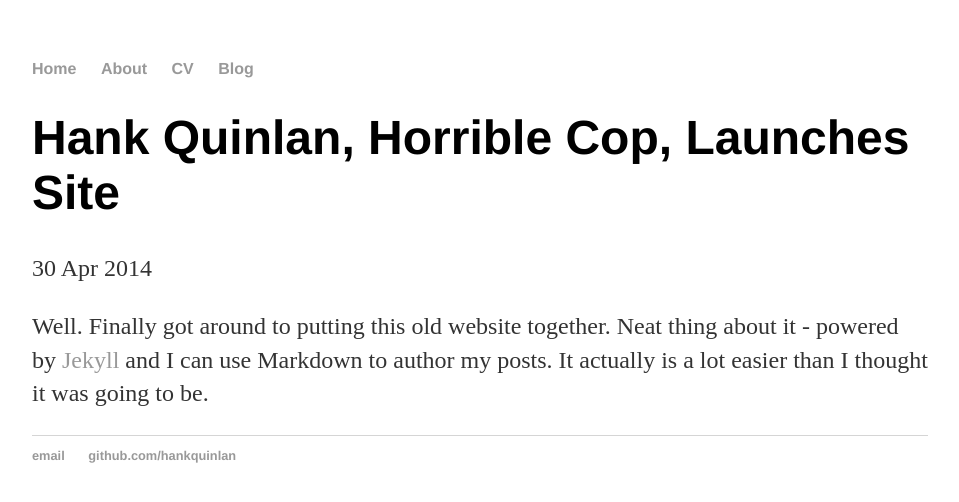
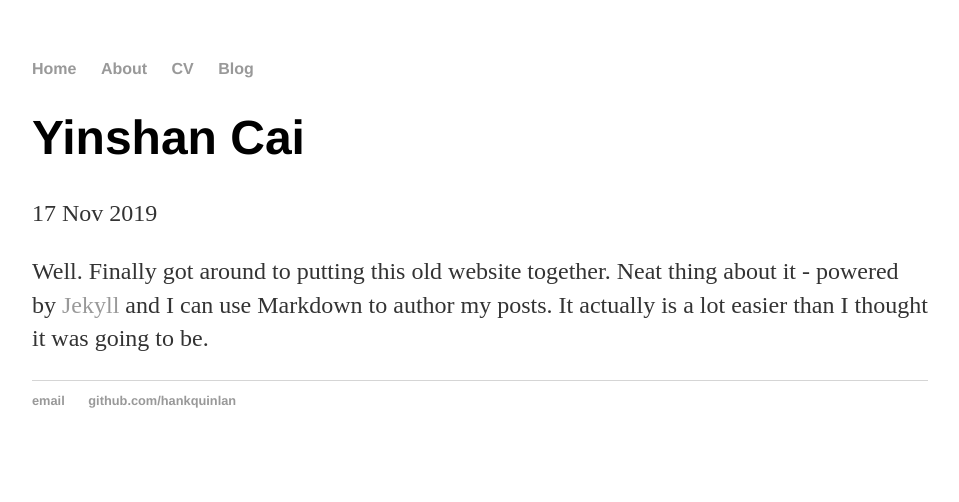
Before and after one commit to CAIYinshan/backup, a Jekyll site: the page built from _posts/2019-11-17-Yinshan-Cai.md, in a window 1280 px wide. Shown: the top 502 px of the page, without its empty margins (160-1119 px from the left). Built offline with Jekyll 4.4.1, drawn with Linux system fonts in a browser that asks for light colours.

Commit message:
Update and rename 2014-04-30-hank-quinlan-site-launched.md to 2019-11-17-Yinshan-Cai.md

```diff
--- a/_posts/2014-04-30-hank-quinlan-site-launched.md
+++ b/_posts/2019-11-17-Yinshan-Cai.md
@@ -1,7 +1,7 @@
 ---
 layout: post
-title: "Hank Quinlan, Horrible Cop, Launches Site"
-date: 2014-04-30
+title: "Yinshan Cai"
+date: 2019-11-17
 ---
 
 Well. Finally got around to putting this old website together. Neat thing about it - powered by [Jekyll](http://jekyllrb.com) and I can use Markdown to author my posts. It actually is a lot easier than I thought it was going to be.
```
